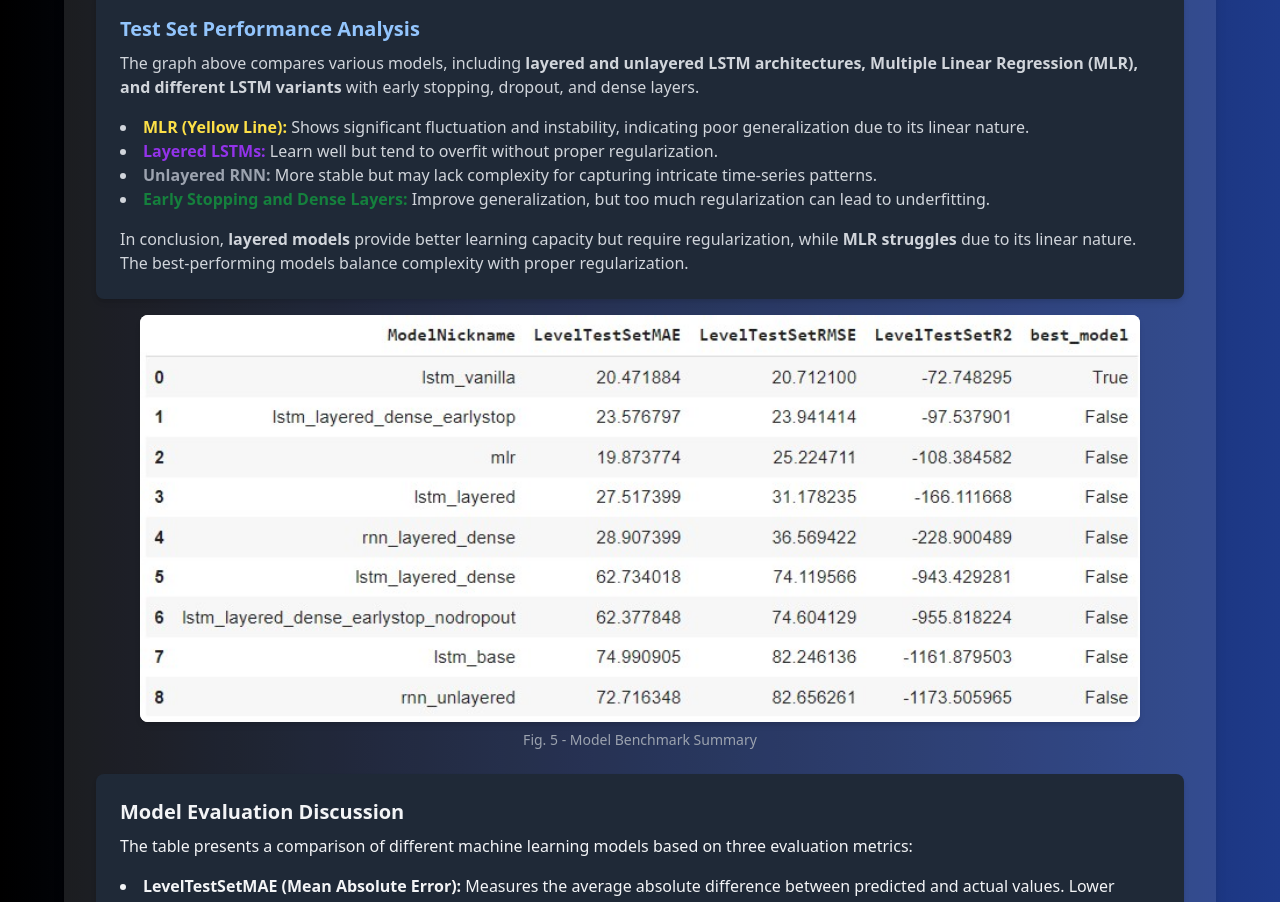
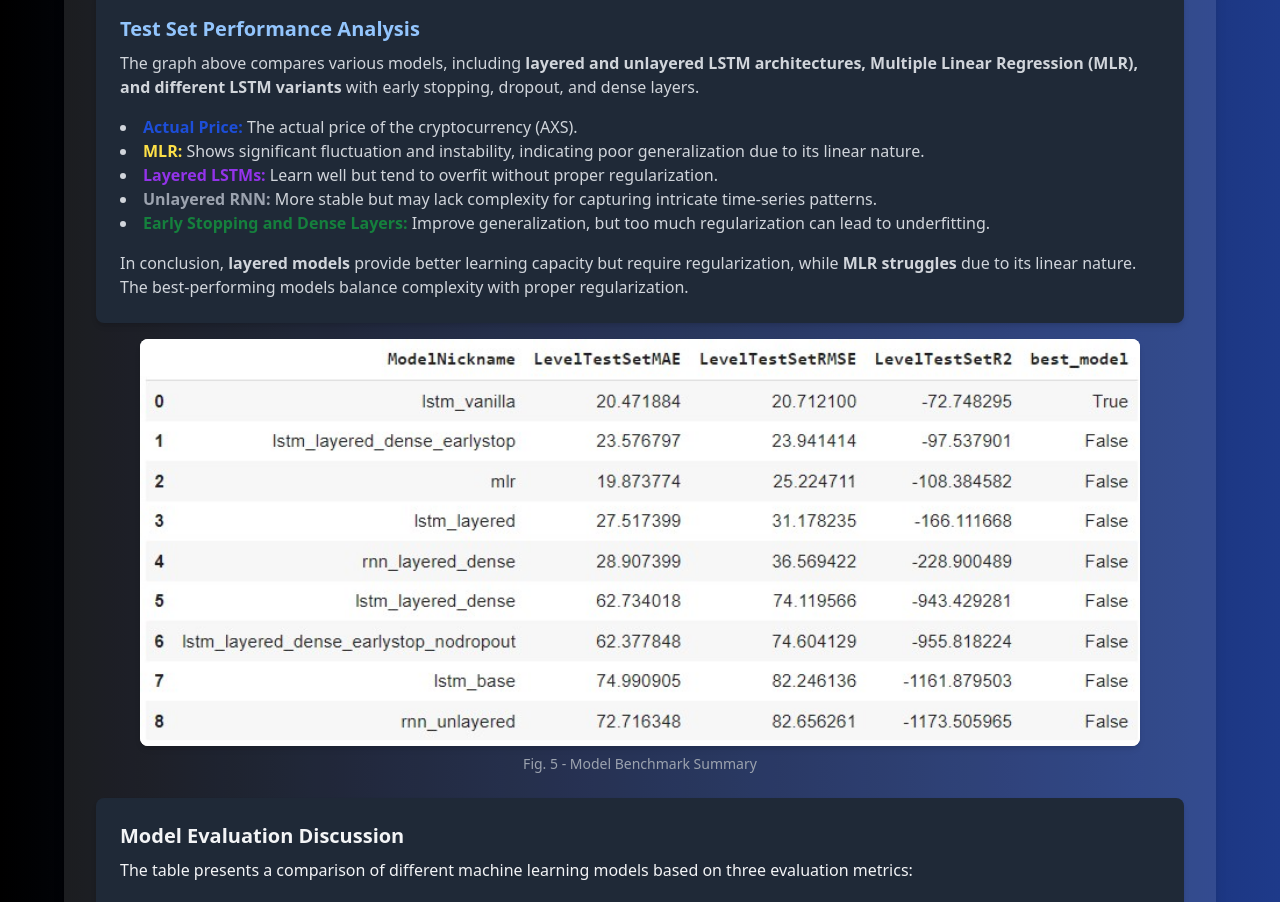
Before and after one commit to jerwintuchi/tonyongbayawak, a Next.js app: page /about/model-train-tune in a window 1280 px wide. Shown: the part 4645-5547 px from the top of the page. Built offline with nearby package versions, Linux system fonts and the light colour scheme.

Commit message:
added actual price

```diff
--- a/src/app/about/(timeline-items)/model-train-tune/_components/ModelEvaluation.tsx
+++ b/src/app/about/(timeline-items)/model-train-tune/_components/ModelEvaluation.tsx
@@ -72,7 +72,10 @@ export default function ModelEvaluation() {
                     </p>
                     <ul className="list-disc list-inside text-gray-300 mb-4">
                         <li>
-                            <strong><span className='text-yellow-300'>MLR (Yellow Line):</span></strong> Shows significant fluctuation and instability, indicating poor generalization due to its linear nature.
+                            <strong><span className='text-blue-700'>Actual Price:</span></strong> The actual price of the cryptocurrency (AXS).
+                        </li>
+                        <li>
+                            <strong><span className='text-yellow-300'>MLR:</span></strong> Shows significant fluctuation and instability, indicating poor generalization due to its linear nature.
                         </li>
                         <li>
                             <strong><span className='text-purple-600'>Layered LSTMs:</span></strong> Learn well but tend to overfit without proper regularization.
```
